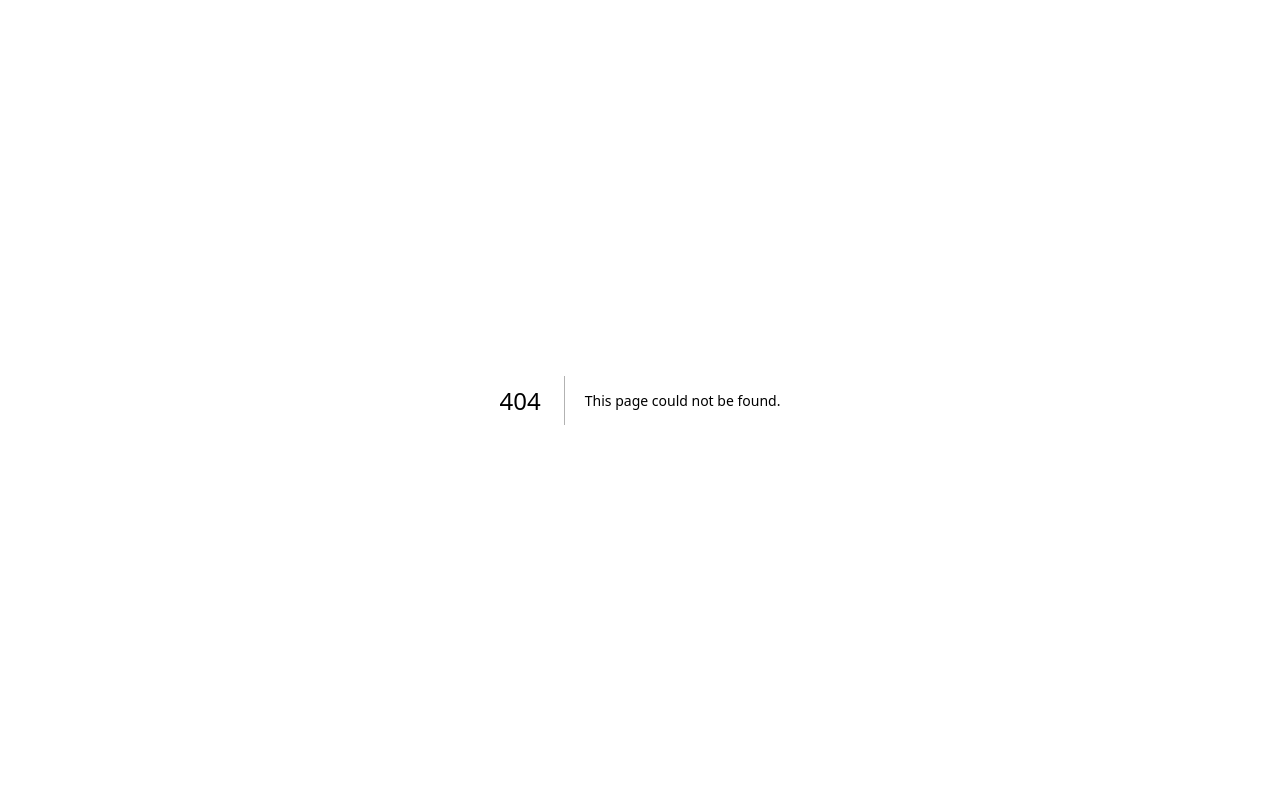
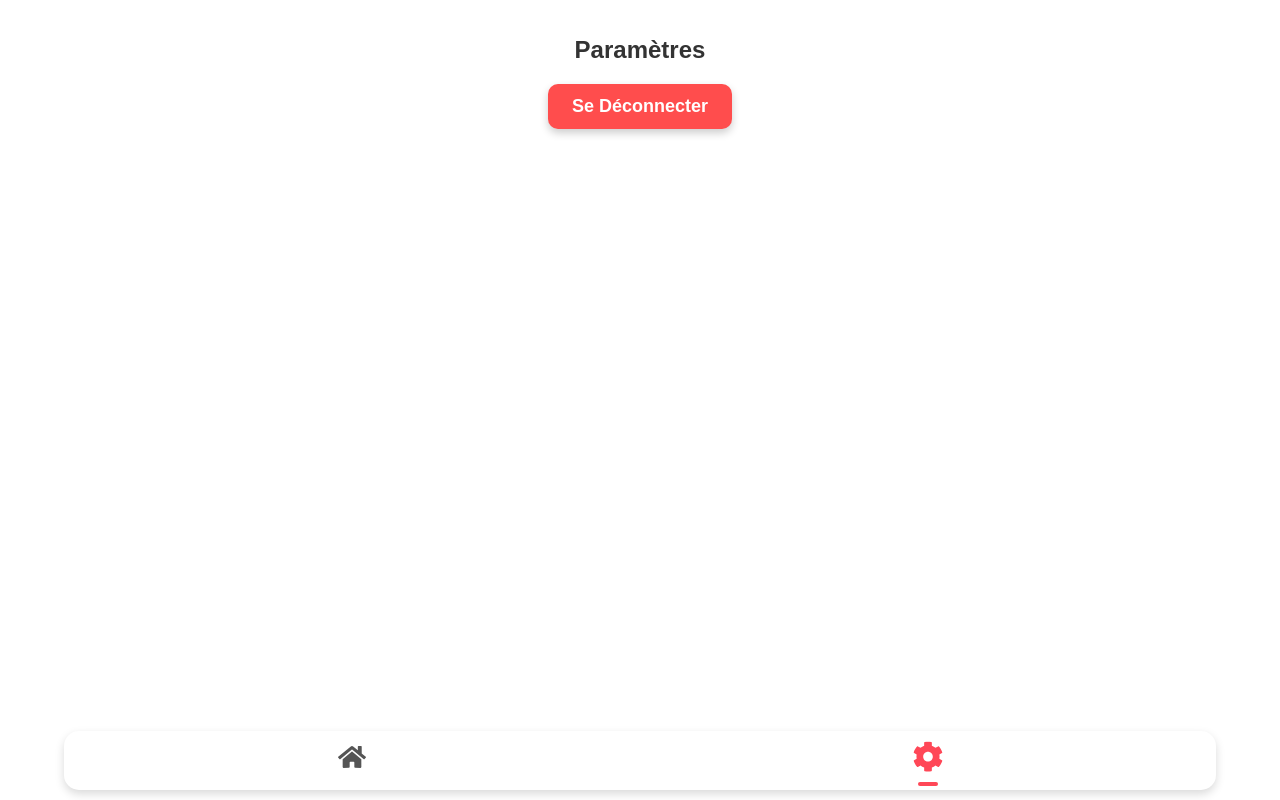
Before and after one commit to OmerGS/ACTQ-legacy, a Next.js app in the folder application/: page /settings in a window 1280 px wide. Before the commit this address had no page. Built offline with nearby package versions, Linux system fonts and the light colour scheme.

Commit message:
add/home page and improve PWA compatibility

```diff
--- a/application/next.config.ts
+++ b/application/next.config.ts
@@ -3,7 +3,7 @@ import withPWA from 'next-pwa';
 const nextConfig = {
   experimental: {
     turbo: {
-      enabled: true, // Assure que Turbopack est activé
+      enabled: true,
     },
   },
 };
--- a/application/package.json
+++ b/application/package.json
@@ -22,7 +22,7 @@
     "next-pwa": "^5.5.0",
     "react": "^19.0.0",
     "react-dom": "^19.0.0",
-    "react-icons": "^5.4.0",
+    "react-icons": "^5.5.0",
     "react-phone-number-input": "^3.4.11"
   },
   "devDependencies": {
--- a/application/src/app/auth/login/page.tsx
+++ b/application/src/app/auth/login/page.tsx
@@ -11,7 +11,7 @@ export default function Login() {
 
   const handleSubmit = async () => {
     if(await login(identifier, password)){
-      router.push("/card");
+      router.push("/home");
     }
   };
 
--- a/application/src/app/layout.tsx
+++ b/application/src/app/layout.tsx
@@ -1,37 +1,32 @@
 import React from "react";
 import Head from "next/head";
+import ServiceWorker from "@/components/reusable/ServiceWorker";
 
 export const metadata = {
   title: "ACTQ",
-  description: "Üyeler için bir platform",
+  description: "Üyeler için bir plateforme",
   icons: {
-    icon: "assets/logo/logo.png",
+    icon: "/icons/icon-192x192.png",
+    apple: "/icons/icon-192x192.png",
   },
 };
 
-export default function RootLayout({
-  children,
-}: {
-  children: React.ReactNode;
-}) {
+export default function RootLayout({ children }: { children: React.ReactNode }) {
   return (
     <html lang="fr">
       <head>
-        {/* Balises meta pour le SEO et la PWA */}
-        <meta name="description" content="Description de ton application" />
+        <meta name="description" content="Üyeler için bir plateforme" />
         <meta name="viewport" content="width=device-width, initial-scale=1" />
         <meta name="theme-color" content="#000000" />
+        <meta name="apple-mobile-web-app-capable" content="yes" />
+        <meta name="apple-mobile-web-app-status-bar-style" content="black-translucent" />
+
         <link rel="manifest" href="/manifest.json" />
-        <meta name="apple-mobile-web-app-status-bar-style" content="black-translucent" />
-        <meta name="apple-mobile-web-app-capable" content="yes" />
-        {/* Ajouter d'autres balises meta comme nécessaire */}
-
-        {/* Configuration PWA */}
-        <link rel="icon" href="/favicon.ico" />
-        {/* ...ajouter les autres icônes ici */}
+        <link rel="apple-touch-icon" sizes="192x192" href="/icons/icon-192x192.png" />
       </head>
       <body style={{ margin: 0, padding: 0, width: "100%", height: "100%", boxSizing: "border-box" }}>
         {children}
+        <ServiceWorker />
       </body>
     </html>
   );
--- /dev/null
+++ b/application/src/app/settings/page.tsx
@@ -0,0 +1,61 @@
+"use client";
+
+import { useRouter } from "next/navigation";
+import Navbar from "@/components/reusable/Navbar";
+
+export default function Settings() {
+  const router = useRouter();
+
+  const handleLogout = () => {
+    localStorage.removeItem("user");
+    router.push("/");
+  };
+
+  return (
+    <div style={styles.pageContainer}>
+      <h1 style={styles.title}>Paramètres</h1>
+
+      <button onClick={handleLogout} style={styles.logoutButton}>
+        Se Déconnecter
+      </button>
+
+      <Navbar />
+    </div>
+  );
+}
+
+const styles = {
+  pageContainer: {
+    backgroundColor: "#ffffff",
+    minHeight: "100vh",
+    display: "flex",
+    flexDirection: "column",
+    justifyContent: "flex-start",
+    alignItems: "center",
+    padding: "20px",
+    fontFamily: "'Nunito', sans-serif",
+    boxSizing: "border-box",
+    textAlign: "center",
+  },
+  title: {
+    fontSize: "24px",
+    fontWeight: "bold",
+    color: "#333",
+    marginBottom: "20px",
+  },
+  logoutButton: {
+    backgroundColor: "#ff4d4d",
+    color: "#fff",
+    fontSize: "18px",
+    fontWeight: "bold",
+    padding: "12px 24px",
+    borderRadius: "10px",
+    border: "none",
+    cursor: "pointer",
+    transition: "background 0.3s ease",
+    boxShadow: "0 4px 8px rgba(0, 0, 0, 0.2)",
+  },
+  logoutButtonHover: {
+    backgroundColor: "#e60000",
+  },
+};
--- /dev/null
+++ b/application/src/components/reusable/Navbar.tsx
@@ -0,0 +1,74 @@
+"use client";
+
+import { usePathname } from "next/navigation";
+import Link from "next/link";
+import { FaHome, FaCog } from "react-icons/fa";
+
+export default function Navbar() {
+  const pathname = usePathname();
+
+  return (
+    <div style={styles.navBar}>
+      <NavItem href="/home" icon={<FaHome />} active={pathname === "/home"} />
+      <NavItem href="/settings" icon={<FaCog />} active={pathname === "/settings"} />
+    </div>
+  );
+}
+
+function NavItem({ href, icon, active }: { href: string; icon: JSX.Element; active: boolean }) {
+  return (
+    <Link href={href} style={styles.navItem}>
+      <div style={{
+        ...styles.iconContainer,
+        color: active ? "#ff4757" : "#555",
+        transform: active ? "scale(1.1)" : "scale(1)",
+        transition: "color 0.3s ease, transform 0.3s ease"
+      }}>
+        {icon}
+      </div>
+      <div style={{
+        ...styles.activeIndicator,
+        opacity: active ? 1 : 0,
+        transform: active ? "scaleX(1)" : "scaleX(0)"
+      }} />
+    </Link>
+  );
+}
+
+const styles = {
+  navBar: {
+    display: "flex",
+    justifyContent: "space-around",
+    alignItems: "center",
+    position: "fixed",
+    bottom: "10px",
+    left: "50%",
+    transform: "translateX(-50%)",
+    width: "90%",
+    backgroundColor: "#fff",
+    padding: "12px 0",
+    borderRadius: "15px",
+    boxShadow: "0 4px 10px rgba(0, 0, 0, 0.15)",
+  },
+  navItem: {
+    display: "flex",
+    flexDirection: "column",
+    alignItems: "center",
+    justifyContent: "center",
+    position: "relative",
+    textDecoration: "none",
+  },
+  iconContainer: {
+    fontSize: "28px",
+    transition: "color 0.3s ease, transform 0.3s ease",
+  },
+  activeIndicator: {
+    position: "absolute",
+    bottom: "-8px",
+    width: "20px",
+    height: "4px",
+    backgroundColor: "#ff4757",
+    borderRadius: "2px",
+    transition: "opacity 0.3s ease, transform 0.3s ease",
+  },
+};
--- /dev/null
+++ b/application/src/components/reusable/ServiceWorker.tsx
@@ -0,0 +1,14 @@
+"use client";
+import { useEffect } from "react";
+
+export default function ServiceWorker() {
+  useEffect(() => {
+    if ("serviceWorker" in navigator) {
+      navigator.serviceWorker.register("/service-worker.js")
+        .then((reg) => console.log("Service Worker enregistré:", reg))
+        .catch((err) => console.error("Service Worker erreur:", err));
+    }
+  }, []);
+
+  return null;
+}
--- a/application/src/components/util/ServerConnection.ts
+++ b/application/src/components/util/ServerConnection.ts
@@ -218,7 +218,6 @@ class ServerConnection {
             throw error;
         }
     }
-
 }
 
 export default ServerConnection;
```
Also changed, not shown: application/public/service-worker.js (added, +20 -0 lines), application/src/app/home/page.tsx (+112 -0 lines), application/src/app/page.tsx (+4 -5 lines), application/public/manifest.json, 2 other files (tests, documents, lock files or other folders).
